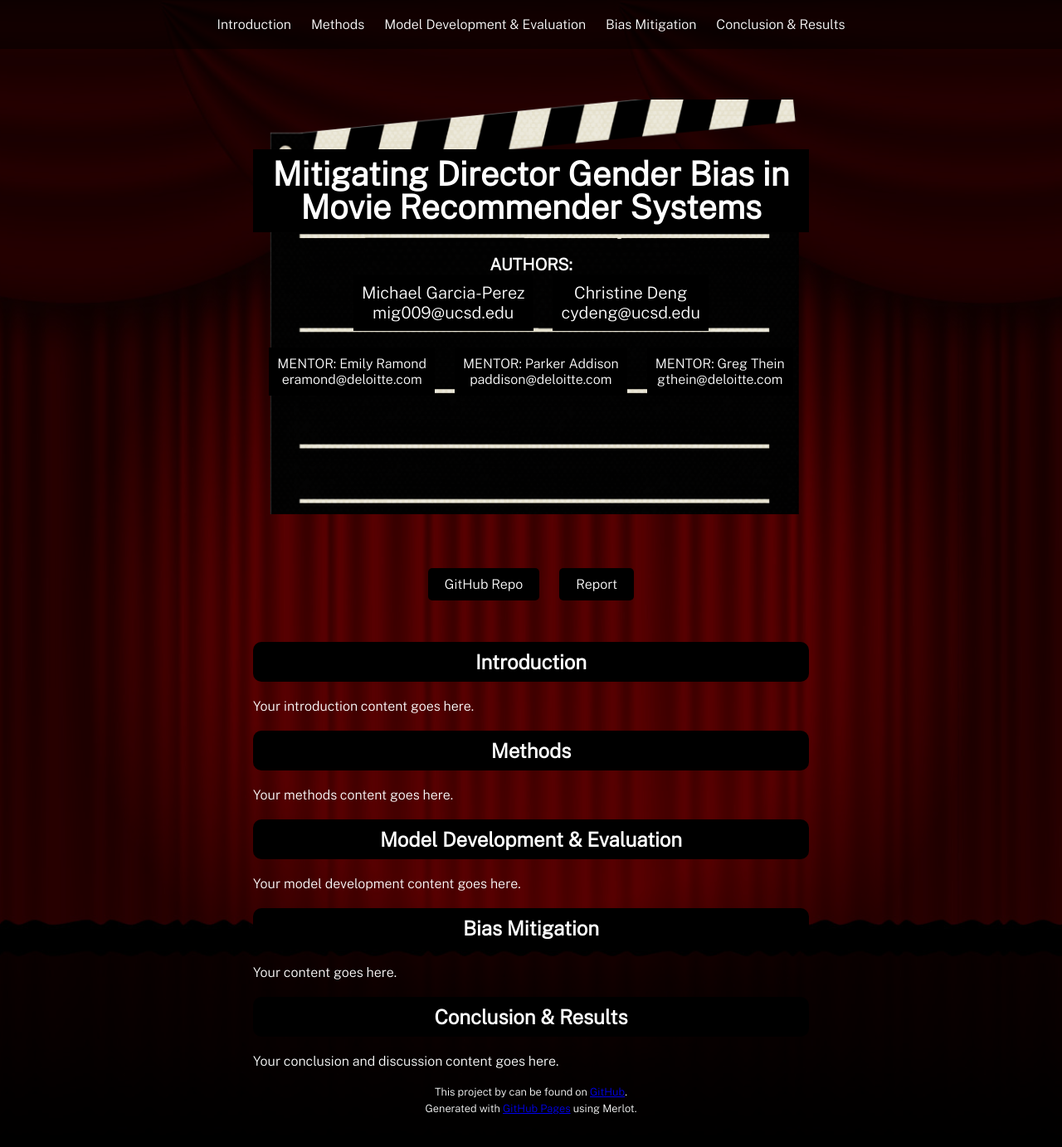
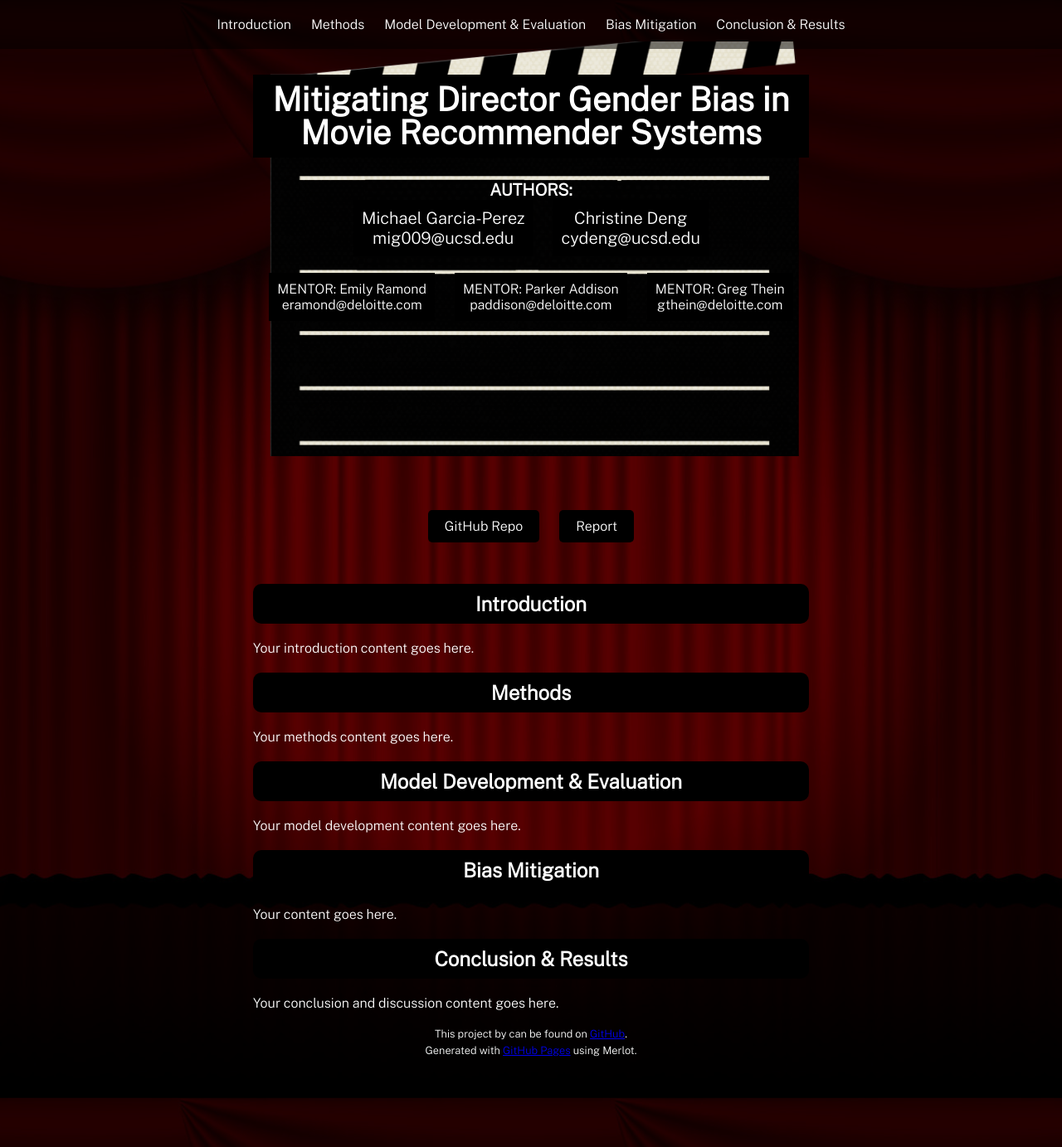
Before and after one commit to michael-garciaperez/DSC180A-Methodology-5, a Jekyll site: the page built from index.md, in a window 1280 px wide and 1394 px high. Shown: the top 1383 px of the window at 83% size. Built offline with Jekyll 4.4.1, drawn with Linux system fonts in a browser that asks for light colours.

Commit message:
Update style.scss

```diff
--- a/assets/css/style.scss
+++ b/assets/css/style.scss
@@ -20,7 +20,7 @@ div.shell {
 header {
   position: relative;
   z-index: 2;
-  margin: 120px auto 0; /* Adjusted margin for the entire header */
+  margin: 50px auto 0; /* Adjusted margin */
   max-width: 670px;
   padding: 20px 40px 25px;
   height: 500px;
@@ -35,7 +35,7 @@ header h1 {
   line-height: 1;
   background-color: black;
   padding: 10px 20px;
-  margin-top: 10px; /* Adjusted margin-top for the title */
+  margin-top: 20px; /* Adjusted margin-top for the title */
 }
 
 .clapboard-image {
@@ -54,7 +54,7 @@ header h1 {
 
 .author-mentor-container {
   text-align: center;
-  margin-top: 20px; /* Adjusted margin-top for the authors */
+  margin-top: 0; /* Adjusted margin-top for the authors */
 }
 
 .author-mentor-container p {
@@ -202,11 +202,3 @@ body::before {
   background-color: rgba(0, 0, 0, 0.5);
   z-index: -1;
 }
-
-.title-container {
-  margin-top: 40px; /* Adjusted margin-top for the title */
-}
-
-.names-container {
-  margin-top: 20px; /* Adjusted margin-top for the authors */
-}
```
